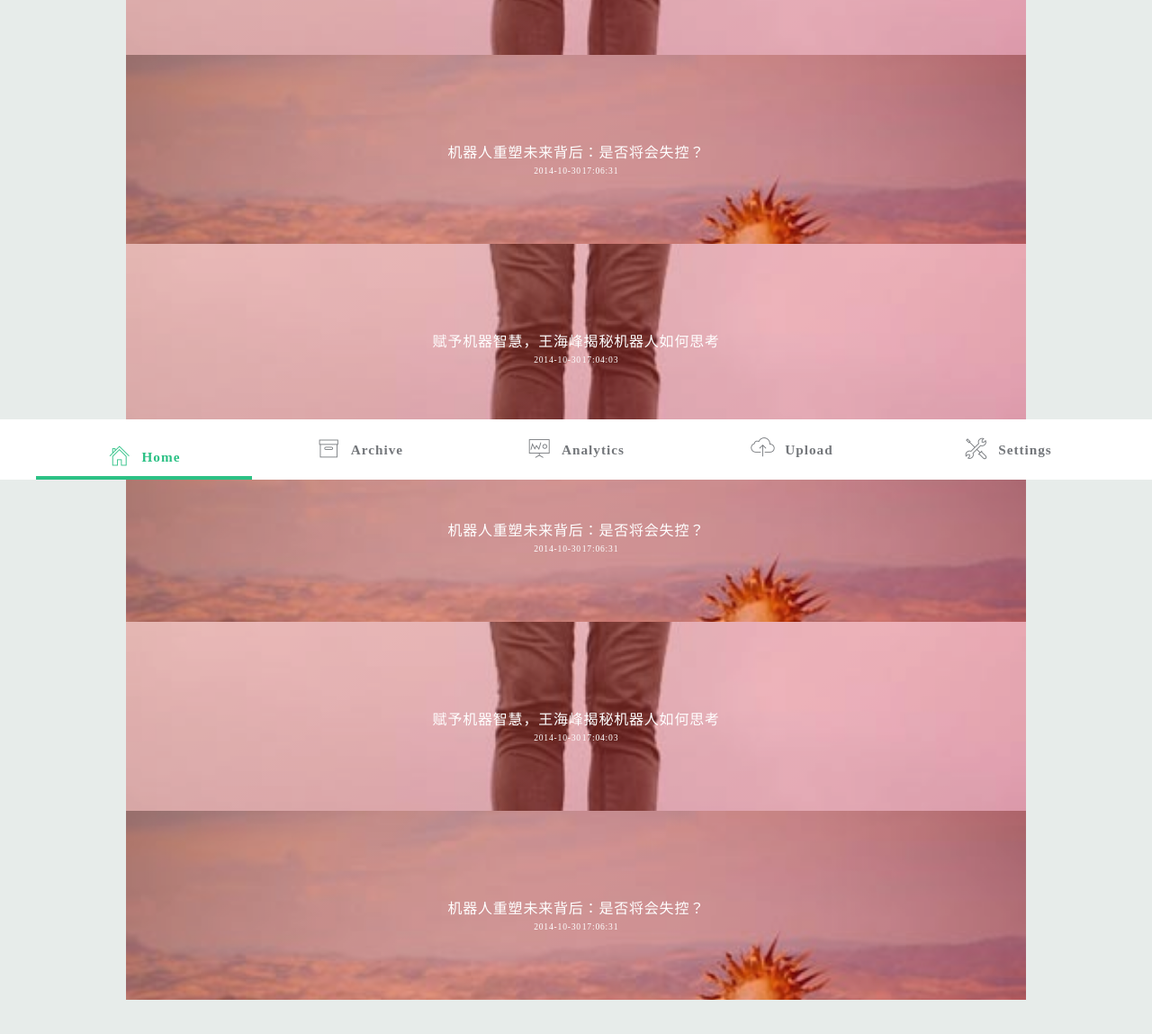
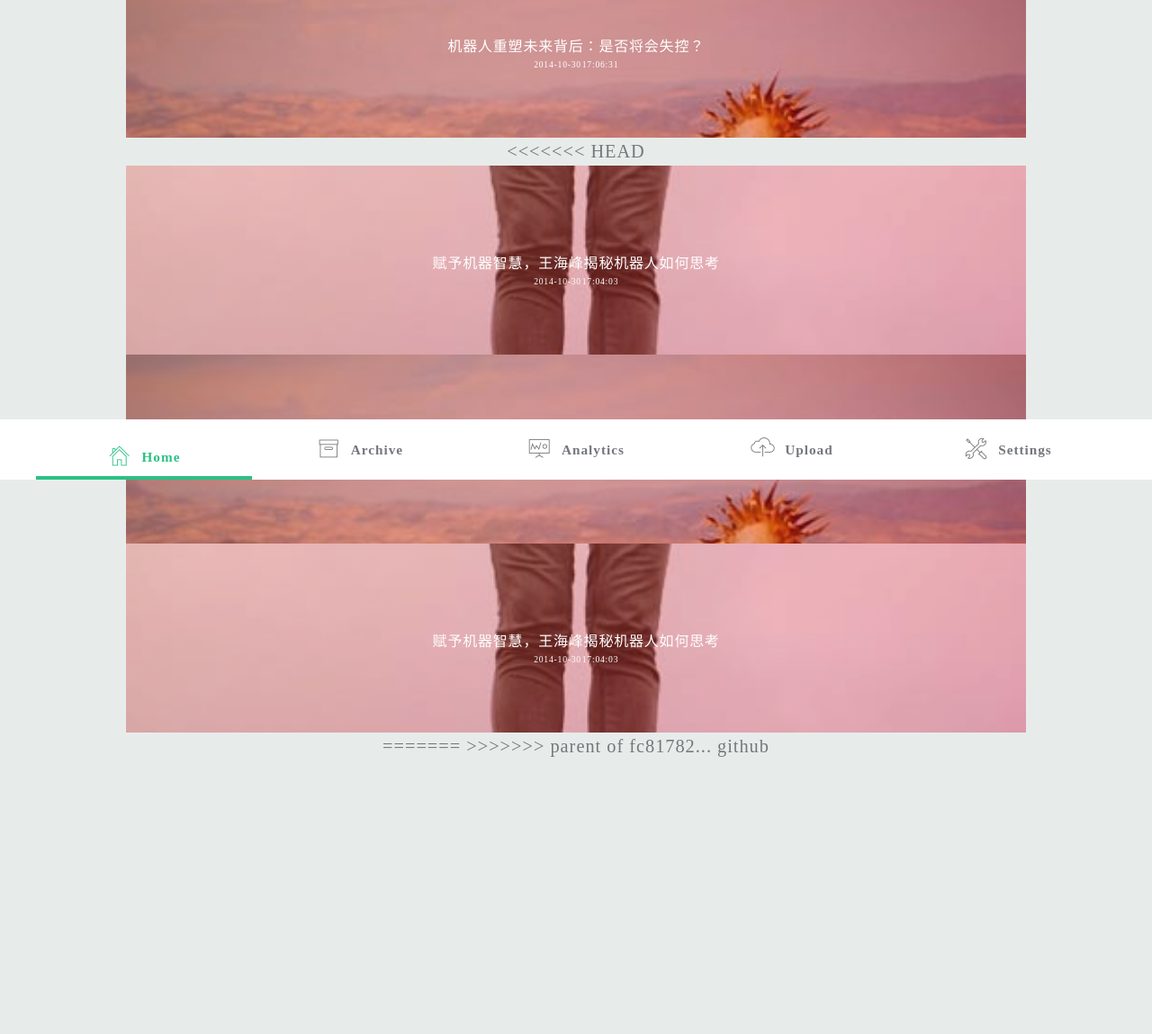
Before and after one commit to jessicapark/bigtalk, a plain HTML site: page index.html in a window 1280 px wide. Shown: the part 267-1416 px from the top of the page at 90% size. After the commit the page ends 1113 px from the top, so only its background shows below. Drawn offline with Linux system fonts and the light colour scheme.

Commit message:
Revert "Revert afdc602..b53a9fd"
This reverts commit ce22f0c089ce5cb0b5c84bc60087e7daa5f34fde.

```diff
--- a/css/picture.css
+++ b/css/picture.css
@@ -1,8 +1,8 @@
 .grid {
 	position: relative;
+	height: auto;
 	clear: both;
 	margin: 0 auto;
-	padding: 1em 0 4em;
 	max-width: 1000px;
 	list-style: none;
 	text-align: center;
@@ -19,8 +19,7 @@
 .grid figure {
 	position: relative;
 	overflow: hidden;
-/*	min-width: 320px;
-	max-width: 480px;*/
+	display: block;
 	max-height: 210px;
 	width: 100%;
 	height: auto;
--- a/css/tabs.css
+++ b/css/tabs.css
@@ -12,7 +12,7 @@
 }
 
 .tabs {
-	overflow: scroll;
+	/*overflow: scroll;*/
 	margin: 0 auto;
 	width: 100%;
 	font-weight: 300;
@@ -140,7 +140,8 @@
 
 /* Content */
 .content-wrap {
-	height: auto;
+	height: 500px;
+	display: block;
 	position: relative;
 }
 
@@ -148,6 +149,7 @@
 	display: none;
 	margin: 0 auto;
 	max-width: 1200px;
+	height: auto;
 	text-align: center;
 }
 
--- a/index.html
+++ b/index.html
@@ -31,8 +31,20 @@
 				<div class="tabs tabs-style-linemove">
 					<div class="content-wrap">
 						<section id="section-linemove-1">
-							<h2>各方观点</h2>
 							<div class="grid">
+									<figure class="effect-jazz">
+										<img src="img/25.jpg" alt="img25"/>
+										<figcaption>
+											<h2>赋予机器智慧，王海峰揭秘机器人如何思考<div>2014-10-30 17:04:03</div></h2>
+										</figcaption>
+									</figure>
+									<figure class="effect-jazz">
+										<img src="img/6.jpg" alt="img06"/>
+										<figcaption>
+											<h2>机器人重塑未来背后：是否将会失控？<div>2014-10-30 17:06:31</div></h2>
+										</figcaption>
+									</figure>
+<<<<<<< HEAD
 									<figure class="effect-jazz">
 										<img src="img/25.jpg" alt="img25"/>
 										<figcaption>
@@ -51,24 +63,8 @@
 											<h2>赋予机器智慧，王海峰揭秘机器人如何思考<div>2014-10-30 17:04:03</div></h2>
 										</figcaption>
 									</figure>
-									<figure class="effect-jazz">
-										<img src="img/6.jpg" alt="img06"/>
-										<figcaption>
-											<h2>机器人重塑未来背后：是否将会失控？<div>2014-10-30 17:06:31</div></h2>
-										</figcaption>
-									</figure>
-									<figure class="effect-jazz">
-										<img src="img/25.jpg" alt="img25"/>
-										<figcaption>
-											<h2>赋予机器智慧，王海峰揭秘机器人如何思考<div>2014-10-30 17:04:03</div></h2>
-										</figcaption>
-									</figure>
-									<figure class="effect-jazz">
-										<img src="img/6.jpg" alt="img06"/>
-										<figcaption>
-											<h2>机器人重塑未来背后：是否将会失控？<div>2014-10-30 17:06:31</div></h2>
-										</figcaption>
-									</figure>
+=======
+>>>>>>> parent of fc81782... github
 							</div>
 						</section>
 						<section id="section-linemove-2"><p>2</p></section>
```
